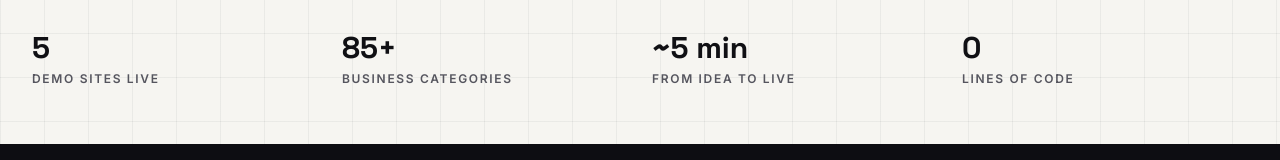
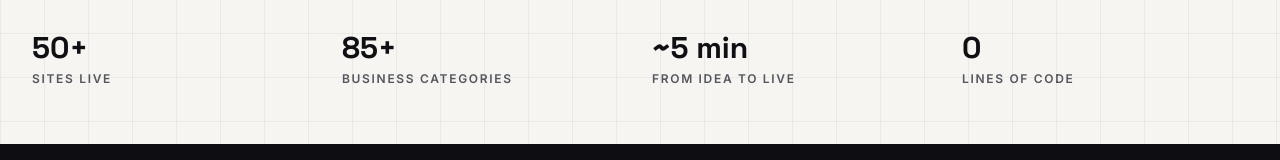
Before and after one commit to omkhot315/cresitedemoclient, a React (Vite) app: page / in a window 1280 px wide. Shown: the part 759-919 px from the top of the page. Built offline with nearby package versions, Linux system fonts and the light colour scheme; no server answers; a web font is replaced by a local one.

Commit message:
Update Home.jsx

```diff
--- a/src/pages/Home.jsx
+++ b/src/pages/Home.jsx
@@ -189,7 +189,7 @@ export default function Home() {
         <FadeIn delay={0.1} className="relative mx-auto mt-14 max-w-7xl px-5 sm:px-8">
           <div className="grid grid-cols-2 gap-6 border-t border-black/10 pt-8 sm:grid-cols-4">
             {[
-              { v: "5", l: "demo sites live" },
+              { v: "50+", l: "sites live" },
               { v: "85+", l: "business categories" },
               { v: "~5 min", l: "from idea to live" },
               { v: "0", l: "lines of code" },
```
